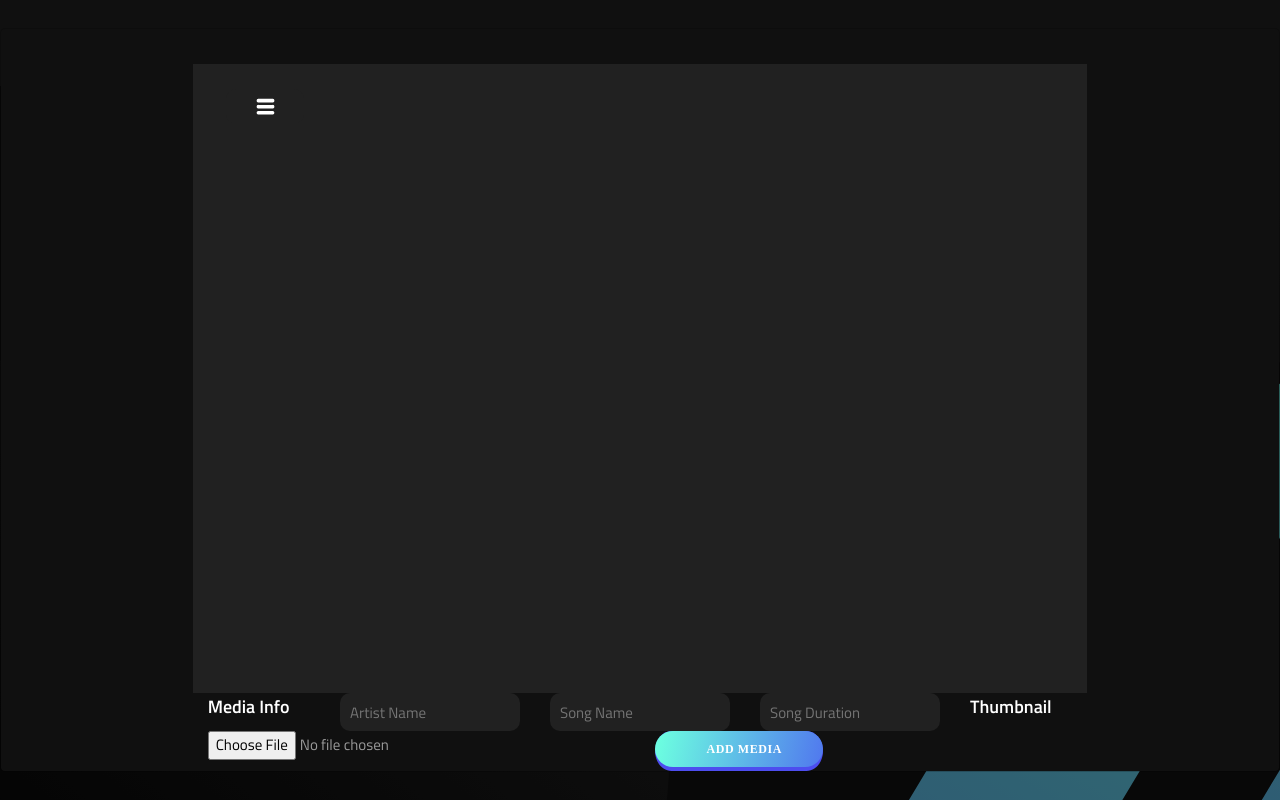
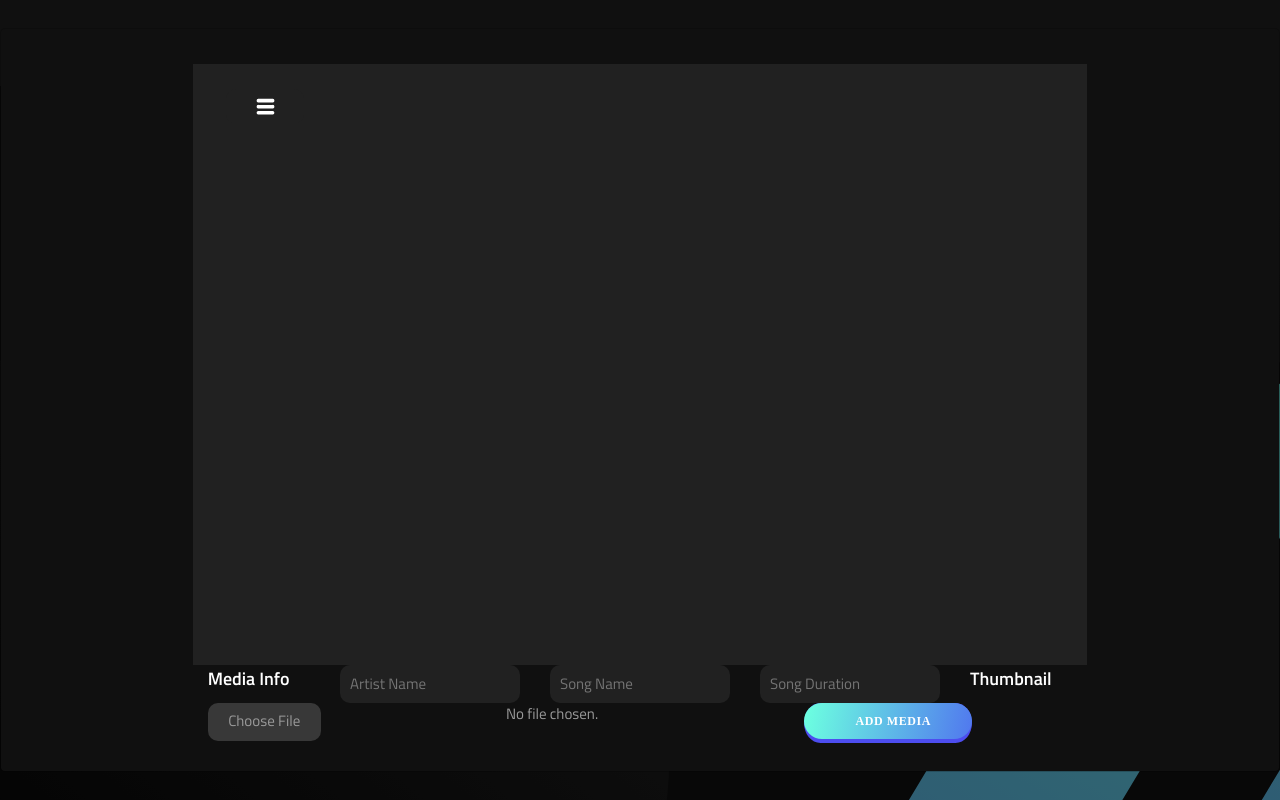
Before and after one commit to filigino/playlist-module, a React (Create React App) app: page / in a window 1280 px wide. Both pictures are taken after a click on the button 307 px from the left and 653 px from the top of the page. Built offline with nearby package versions, Linux system fonts and the light colour scheme.

Commit message:
Style upload thumbnail button

```diff
--- a/src/App.css
+++ b/src/App.css
@@ -32,6 +32,21 @@
 .custom-modal-style {
     background-color: #101010;
     height: 100vh;
+}
+
+.custom-upload {
+    align-items: center;
+    background-color: #383838;
+    border-radius: 10px;
+    cursor: pointer;
+    display: flex;
+    height: 38px;
+    justify-content: center;
+    width: 113px;
+}
+
+input[type="file"] {
+    display: none;
 }
 
 .input-fields {
--- a/src/components/AddMedia.js
+++ b/src/components/AddMedia.js
@@ -7,12 +7,15 @@ import AddMediaButton from '../imgs/Add Media Button.svg'
 // not purely presentational bc of dispatch
 let AddSong = ({dispatch}) => {
     const [file, setFile] = useState(null)
+    const [fileName, setFileName] = useState(null)
     const [inputKey, setInputKey] = useState(Date.now())
     const handleChange = (event) => {
         if (event.target.files[0]) {
             setFile(URL.createObjectURL(event.target.files[0]))
+            setFileName(event.target.files[0].name)
         } else {
             setFile(null)
+            setFileName(null)
         }
     }
 
@@ -103,8 +106,14 @@ let AddSong = ({dispatch}) => {
                     Thumbnail
                 </div>
                 <div className='col add-media-placeholders'>
-                    <input type='file' key={inputKey} onChange={handleChange} />
+                    <label className='custom-upload'>
+                        <input type='file' key={inputKey} onChange={handleChange} />
+                        Choose File
+                    </label>
                     <img src={file} style={{maxHeight: '42px', maxWidth: '75px'}}/>
+                </div>
+                <div className='col add-media-placeholders'>
+                    {fileName ? fileName : 'No file chosen.'}
                 </div>
                 <div className='col'>
                     <button onClick={() => {
@@ -116,6 +125,7 @@ let AddSong = ({dispatch}) => {
                             duration.value = ''
                             setInputKey(Date.now())
                             setFile(null)
+                            setFileName(null)
                         }
                     }} className='button'
                     >
```
